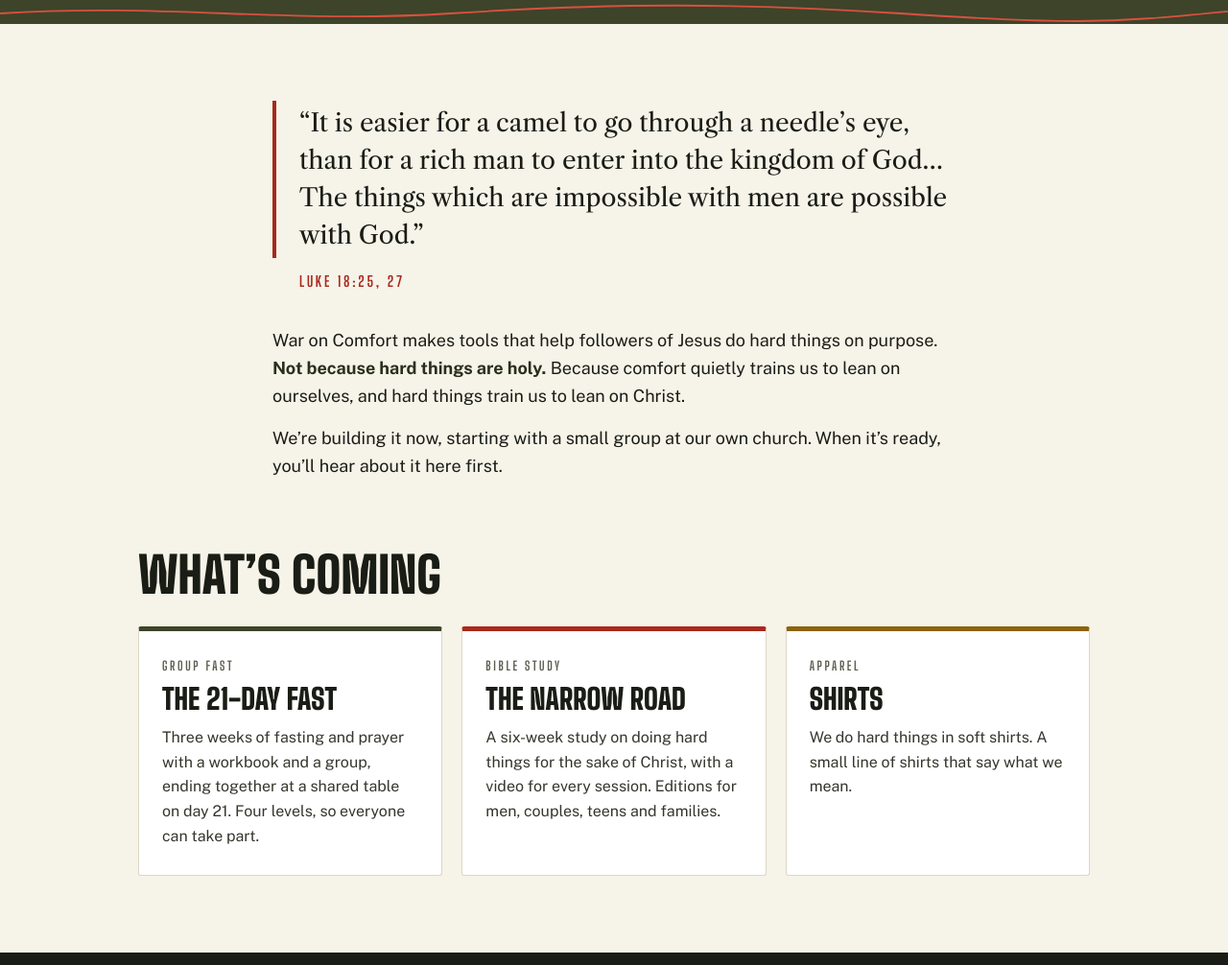
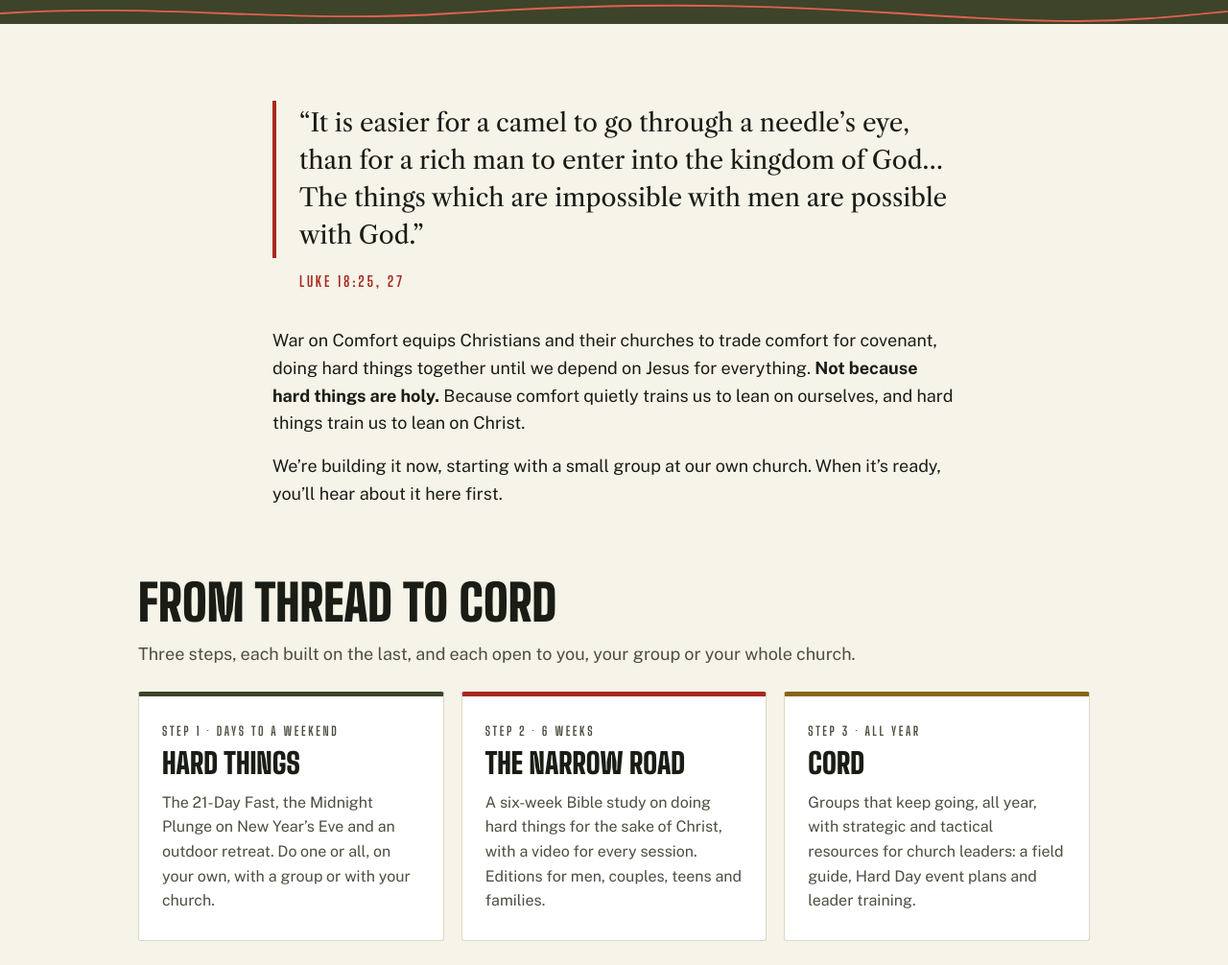
Before and after one commit to jroberts141/waroncomfort-site, a plain HTML site: page index.html in a window 1280 px wide. Shown: the part 574-1580 px from the top of the page at 96% size. Drawn offline with nearby package versions, Linux system fonts and the light colour scheme.

Commit message:
Add files via upload

```diff
--- a/index.html
+++ b/index.html
@@ -16,14 +16,15 @@
 <style>
   :root {
     --olive: #3D4429;
-    --olive-deep: #2A2F1C;
+    --navy: #1F2A44;
+    --olive-deep: #1A1D15;
     --ink: #1A1D15;
     --paper: #F6F3E9;
     --red: #A8291C;
-    --red-bright: #D9503F;
+    --red-bright: #E0604F;
     --brass: #D9B45A;
     --brass-deep: #8A6410;
-    --muted: #5B5F51;
+    --muted: #4B4F40;
   }
   * { box-sizing: border-box; margin: 0; padding: 0; }
   html { -webkit-text-size-adjust: 100%; }
@@ -99,7 +100,7 @@
     border-radius: 3px;
     letter-spacing: .02em;
   }
-  .hero .cta:hover { background: #E6C676; }
+  .hero .cta:hover { background: #F6F3E9; }
   .hero .cta:focus-visible, button:focus-visible, input:focus-visible { outline: 3px solid var(--red-bright); outline-offset: 2px; }
   .mark { justify-self: center; width: min(260px, 70%); }
   .mark svg { width: 100%; height: auto; display: block; }
@@ -139,7 +140,7 @@
     text-transform: uppercase;
     margin-bottom: 28px;
   }
-  .cards { display: grid; grid-template-columns: repeat(3, 1fr); gap: 20px; }
+  .cards { display: grid; grid-template-columns: repeat(3, 1fr); gap: 18px; }
   .card {
     background: #FFFFFF;
     border: 1px solid #DCD7C6;
@@ -149,6 +150,7 @@
   }
   .card:nth-child(2) { border-top-color: var(--red); }
   .card:nth-child(3) { border-top-color: var(--brass-deep); }
+  .card:nth-child(4) { border-top-color: var(--ink); }
   .card .tag {
     font-family: "Big Shoulders Display", sans-serif;
     font-weight: 700;
@@ -165,7 +167,7 @@
     text-transform: uppercase;
     margin: 8px 0 12px;
   }
-  .card p { font-size: 16px; color: #34372D; }
+  .card p { font-size: 16px; color: #4B4F40; }
 
   /* Signup */
   .signup { background: var(--ink); color: var(--paper); padding: 72px 0 76px; }
@@ -196,7 +198,7 @@
     cursor: pointer;
     white-space: nowrap;
   }
-  button:hover { background: #E6C676; }
+  button:hover { background: #F6F3E9; }
   .fine { margin-top: 16px; font-size: 14px; opacity: .7; }
   .notice { margin-top: 16px; font-size: 15px; color: var(--brass); min-height: 1.4em; }
   .hp { position: absolute; left: -5000px; }
@@ -234,10 +236,10 @@
       <a class="cta" href="#signup">Get launch updates</a>
     </div>
     <div class="mark" aria-hidden="true">
-      <svg viewBox="0 0 300 460"><defs><clipPath id="eyeLeft"><rect x="0" y="56" width="150" height="70"/></clipPath><clipPath id="eyeLeftRim"><rect x="0" y="50" width="152" height="82"/></clipPath></defs><path d="M150 440V150" stroke="#F6F3E9" stroke-width="9" stroke-linecap="round"/><path d="M150 452l-5-22h10z" fill="#F6F3E9"/><ellipse cx="150" cy="96" rx="20" ry="50" fill="none" stroke="#F6F3E9" stroke-width="9"/><path d="M-10 250C40 120 90 60 150 96S230 190 250 110 280 20 310 40" fill="none" stroke="#D9503F" stroke-width="4" stroke-linecap="round"/><ellipse cx="150" cy="96" rx="20" ry="50" fill="none" stroke="#3D4429" stroke-width="15" clip-path="url(#eyeLeft)"/><ellipse cx="150" cy="96" rx="20" ry="50" fill="none" stroke="#F6F3E9" stroke-width="9" clip-path="url(#eyeLeftRim)"/></svg>
+      <svg viewBox="0 0 300 460"><defs><clipPath id="eyeLeft"><rect x="0" y="56" width="150" height="70"/></clipPath><clipPath id="eyeLeftRim"><rect x="0" y="50" width="152" height="82"/></clipPath></defs><path d="M150 440V150" stroke="#F6F3E9" stroke-width="9" stroke-linecap="round"/><path d="M150 452l-5-22h10z" fill="#F6F3E9"/><ellipse cx="150" cy="96" rx="20" ry="50" fill="none" stroke="#F6F3E9" stroke-width="9"/><path d="M-10 250C40 120 90 60 150 96S230 190 250 110 280 20 310 40" fill="none" stroke="#E0604F" stroke-width="4" stroke-linecap="round"/><ellipse cx="150" cy="96" rx="20" ry="50" fill="none" stroke="#3D4429" stroke-width="15" clip-path="url(#eyeLeft)"/><ellipse cx="150" cy="96" rx="20" ry="50" fill="none" stroke="#F6F3E9" stroke-width="9" clip-path="url(#eyeLeftRim)"/></svg>
     </div>
   </div>
-  <svg class="thread-line" viewBox="0 0 600 30" preserveAspectRatio="none" aria-hidden="true"><path d="M0 15C80 0 140 30 220 15S360 0 440 15 540 30 600 12" fill="none" stroke="#D9503F" stroke-width="2.5"/></svg>
+  <svg class="thread-line" viewBox="0 0 600 30" preserveAspectRatio="none" aria-hidden="true"><path d="M0 15C80 0 140 30 220 15S360 0 440 15 540 30 600 12" fill="none" stroke="#E0604F" stroke-width="2.5"/></svg>
 </header>
 
 <main>
@@ -245,29 +247,30 @@
     <div class="wrap">
       <p class="verse">&ldquo;It is easier for a camel to go through a needle&rsquo;s eye, than for a rich man to enter into the kingdom of God&hellip; The things which are impossible with men are possible with God.&rdquo;</p>
       <p class="ref">Luke 18:25, 27</p>
-      <p class="body">War on Comfort makes tools that help followers of Jesus do hard things on purpose. <strong>Not because hard things are holy.</strong> Because comfort quietly trains us to lean on ourselves, and hard things train us to lean on Christ.</p>
+      <p class="body">War on Comfort equips Christians and their churches to trade comfort for covenant, doing hard things together until we depend on Jesus for everything. <strong>Not because hard things are holy.</strong> Because comfort quietly trains us to lean on ourselves, and hard things train us to lean on Christ.</p>
       <p class="body">We&rsquo;re building it now, starting with a small group at our own church. When it&rsquo;s ready, you&rsquo;ll hear about it here first.</p>
     </div>
   </section>
 
   <section class="coming">
     <div class="wrap">
-      <h2>What&rsquo;s coming</h2>
+      <h2>From thread to cord</h2>
+      <p style="margin: -14px 0 24px; font-size: 18px; color: #4B4F40">Three steps, each built on the last, and each open to you, your group or your whole church.</p>
       <div class="cards">
         <article class="card">
-          <p class="tag">Group fast</p>
-          <h3>The 21-Day Fast</h3>
-          <p>Three weeks of fasting and prayer with a workbook and a group, ending together at a shared table on day 21. Four levels, so everyone can take part.</p>
+          <p class="tag">Step 1 &middot; Days to a weekend</p>
+          <h3>Hard Things</h3>
+          <p>The 21-Day Fast, the Midnight Plunge on New Year&rsquo;s Eve and an outdoor retreat. Do one or all, on your own, with a group or with your church.</p>
         </article>
         <article class="card">
-          <p class="tag">Bible study</p>
+          <p class="tag">Step 2 &middot; 6 weeks</p>
           <h3>The Narrow Road</h3>
-          <p>A six-week study on doing hard things for the sake of Christ, with a video for every session. Editions for men, couples, teens and families.</p>
+          <p>A six-week Bible study on doing hard things for the sake of Christ, with a video for every session. Editions for men, couples, teens and families.</p>
         </article>
         <article class="card">
-          <p class="tag">Apparel</p>
-          <h3>Shirts</h3>
-          <p>We do hard things in soft shirts. A small line of shirts that say what we mean.</p>
+          <p class="tag">Step 3 &middot; All year</p>
+          <h3>Cord</h3>
+          <p>Groups that keep going, all year, with strategic and tactical resources for church leaders: a field guide, Hard Day event plans and leader training.</p>
         </article>
       </div>
     </div>
@@ -299,7 +302,7 @@
 
 <footer>
   <div class="wrap">
-    <p class="cta-line">Wage war on comfort.</p>
+    <p class="cta-line">Trade comfort for covenant.</p>
     <p class="meta">&copy; <span id="yr">2026</span> War on Comfort &middot; <a href="mailto:hello@waroncomfort.org">hello@waroncomfort.org</a></p>
   </div>
 </footer>
```
